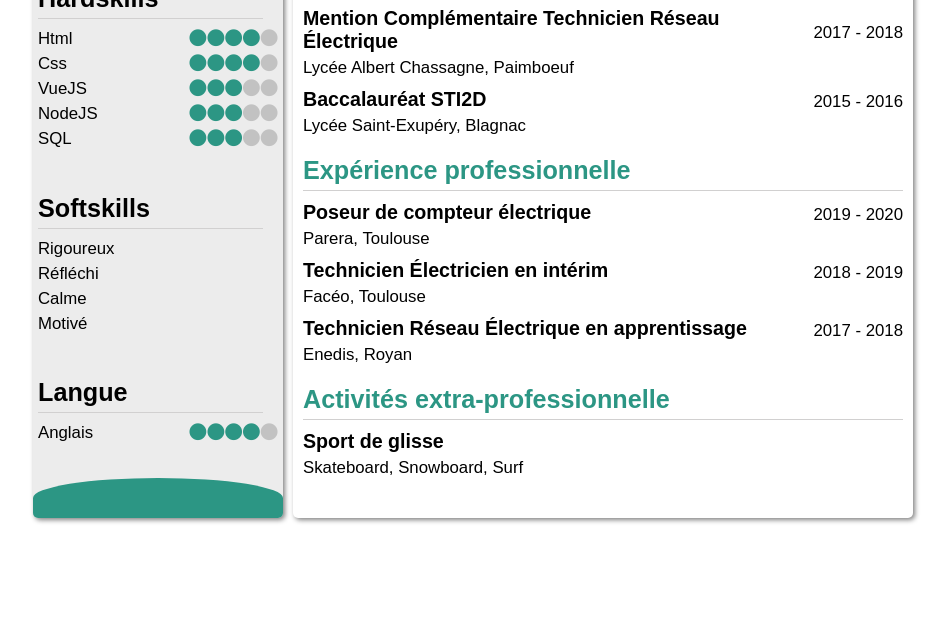
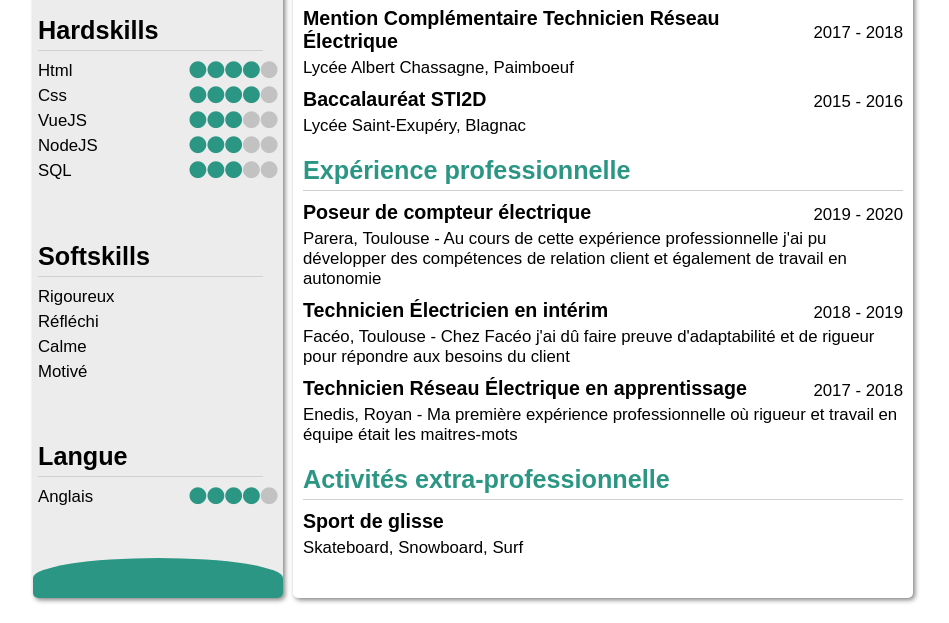
Before and after one commit to Florian-mfr/MonCV, a plain HTML site: page index.html in a window 1280 px wide. Shown: the part 463-1086 px from the top of the page, without its empty margins (167-1116 px from the left). Before the commit the page ends 1006 px from the top, so only its background shows below. Drawn offline with Linux system fonts and the light colour scheme.

Commit message:
ajout description metier

```diff
--- a/index.html
+++ b/index.html
@@ -51,17 +51,17 @@
                 <h3 class="card_h3">Poseur de compteur électrique</h3>
                 <span class="card_year">2019 - 2020</span>
             </div>
-            <p class="h2_text">Parera, Toulouse</p>
+            <p class="h2_text">Parera, Toulouse - Au cours de cette expérience professionnelle j'ai pu développer des compétences de relation client et également de travail en autonomie</p>
             <div class="h2_card">
                 <h3 class="card_h3">Technicien Électricien en intérim</h3>
                 <span class="card_year">2018 - 2019</span>
             </div>
-            <p class="h2_text">Facéo, Toulouse</p>
+            <p class="h2_text">Facéo, Toulouse - Chez Facéo j'ai dû faire preuve d'adaptabilité et de rigueur pour répondre aux besoins du client</p>
             <div class="h2_card">
                 <h3 class="card_h3">Technicien Réseau Électrique en apprentissage</h3>
                 <span class="card_year">2017 - 2018</span>
             </div>
-            <p class="h2_text">Enedis, Royan</p>
+            <p class="h2_text">Enedis, Royan - Ma première expérience professionnelle où rigueur et travail en équipe était les maitres-mots</p>
 
              <!-- Activités extra-professionnelle -->
 
@@ -103,6 +103,7 @@
                 <div class="block_item">
                     <i class="fab fa-linkedin"></i> linkedin.com/in/florianmaffre
                 </div>
+
                 -->
 
                 <div class="block_link">
@@ -113,6 +114,7 @@
                         <i class="fab fa-linkedin link_icon"></i>
                     </a>
                 </div>
+
 
 
 
--- a/sass/style.scss
+++ b/sass/style.scss
@@ -93,6 +93,7 @@ body {
     }
     .aside__block {
         .block_cv {
+            font-size: 18px;
             margin: 5px;
             font-weight: bold;
         }
```
Also changed, not shown: style.css, 1 other file.
